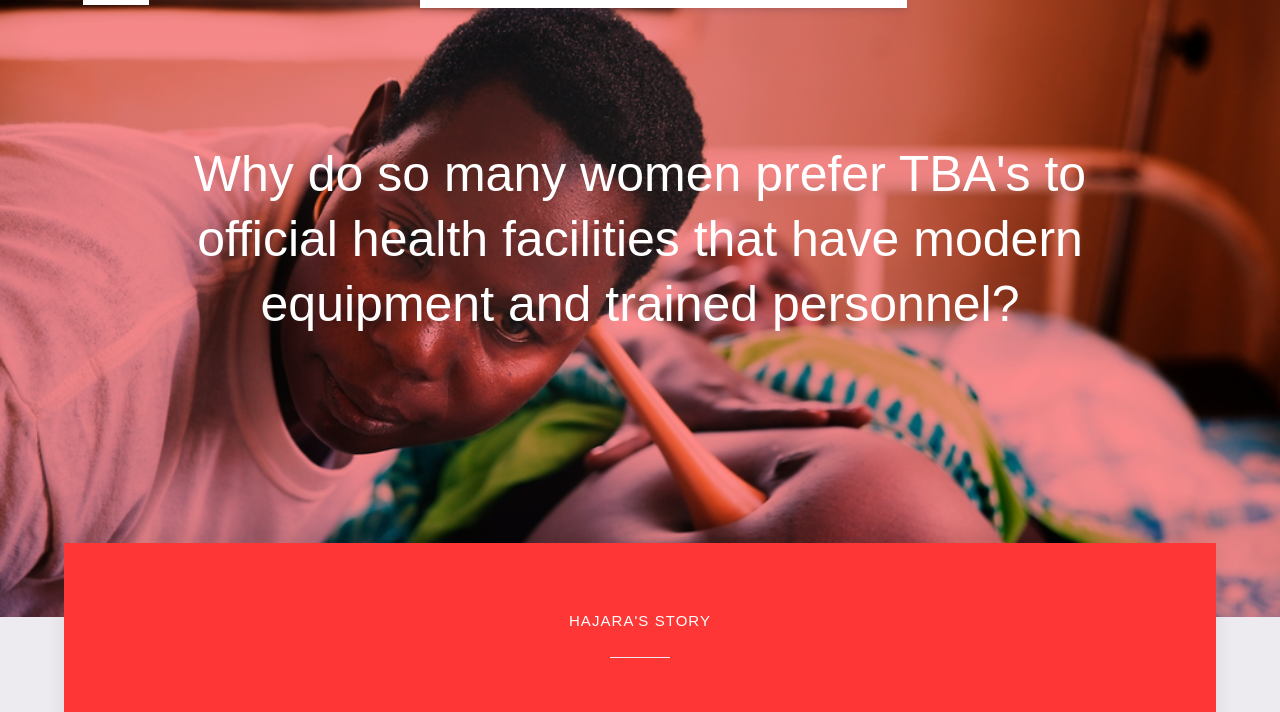
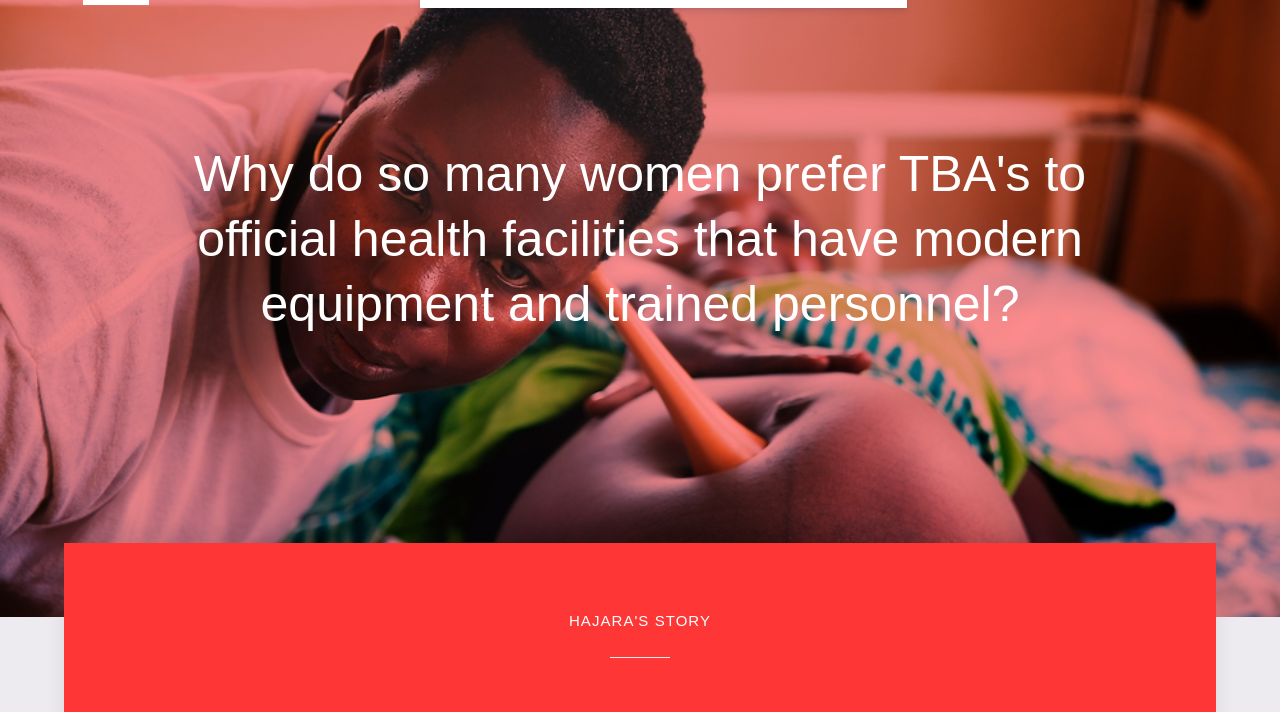
Before and after one commit to Code4Nigeria/tba, a website: page index.html in a window 1280 px wide. Shown: the part 128-840 px from the top of the page. Drawn offline with Linux system fonts and the light colour scheme; a web font is replaced by a local one.

Commit message:
Repositioned the background image

```diff
--- a/css/style.less
+++ b/css/style.less
@@ -250,7 +250,6 @@ ul {
         margin-bottom: .1em;
         &:hover {
             color: @brand-red;
-            // text-decoration: underline;
             transition: .35s;
         }
         @media @mobile {
@@ -282,6 +281,7 @@ ul {
     padding: 250px 0;
     background: linear-gradient(rgba(255, 0, 0, 0.45), rgba(255, 0, 0, 0.45)) ,url('../img/tba.jpg') no-repeat top, linear-gradient(180deg, #f2f4f7 10%, #fff 60%);
     background-size: cover;
+    background-position: 0;
     background-blend-mode: multiply;
     max-height: 1000px;
     .hero-message {
```
Also changed, not shown: css/style.css.
